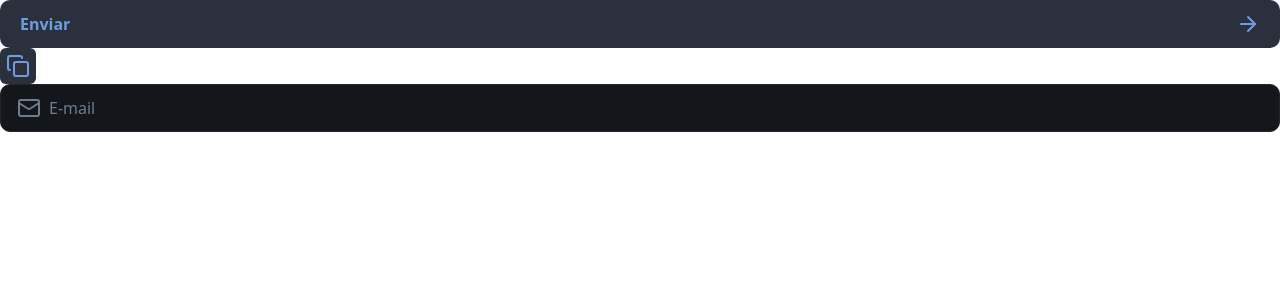
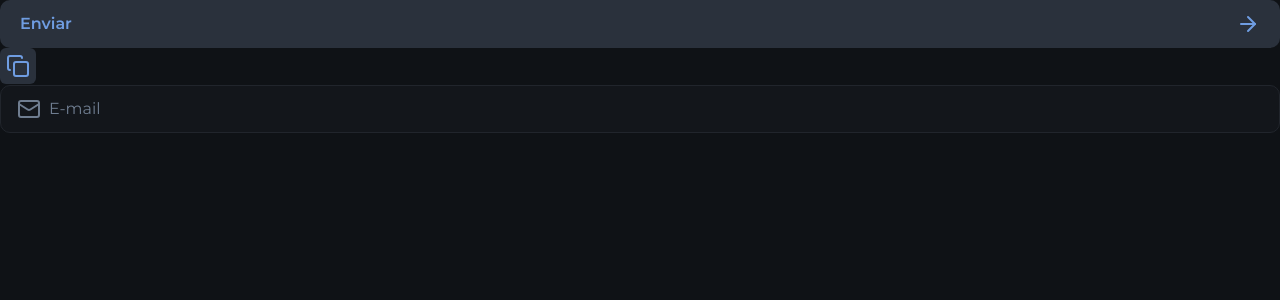
Before and after one commit to mateusramoscaetano/connect-web, a Next.js app: page / in a window 1280 px wide. Shown: the top 300 px of the page. Built offline with nearby package versions, Linux system fonts and the light colour scheme.

Commit message:
add fonts

```diff
--- a/src/app/layout.tsx
+++ b/src/app/layout.tsx
@@ -1,19 +1,28 @@
-import "./globals.css";
-import type { Metadata } from "next";
+import './globals.css'
+import type { Metadata } from 'next'
+import { Montserrat, Oxanium } from 'next/font/google'
 
 export const metadata: Metadata = {
-  title: "Create Next App",
-  description: "Generated by create next app",
-};
-
+  title: 'devstage',
+}
+const oxanium = Oxanium({
+  weight: ['500', '600'],
+  subsets: ['latin'],
+  variable: '--font-oxanium',
+})
+const montserrat = Montserrat({
+  weight: ['400', '600'],
+  subsets: ['latin'],
+  variable: '--font-montserrat',
+})
 export default function RootLayout({
   children,
 }: Readonly<{
-  children: React.ReactNode;
+  children: React.ReactNode
 }>) {
   return (
-    <html lang="en">
-      <body>{children}</body>
+    <html lang="en" className={`${oxanium.variable} ${montserrat.variable}`}>
+      <body className="bg-gray-900 text-gray-100 antialiased">{children}</body>
     </html>
-  );
+  )
 }
```
